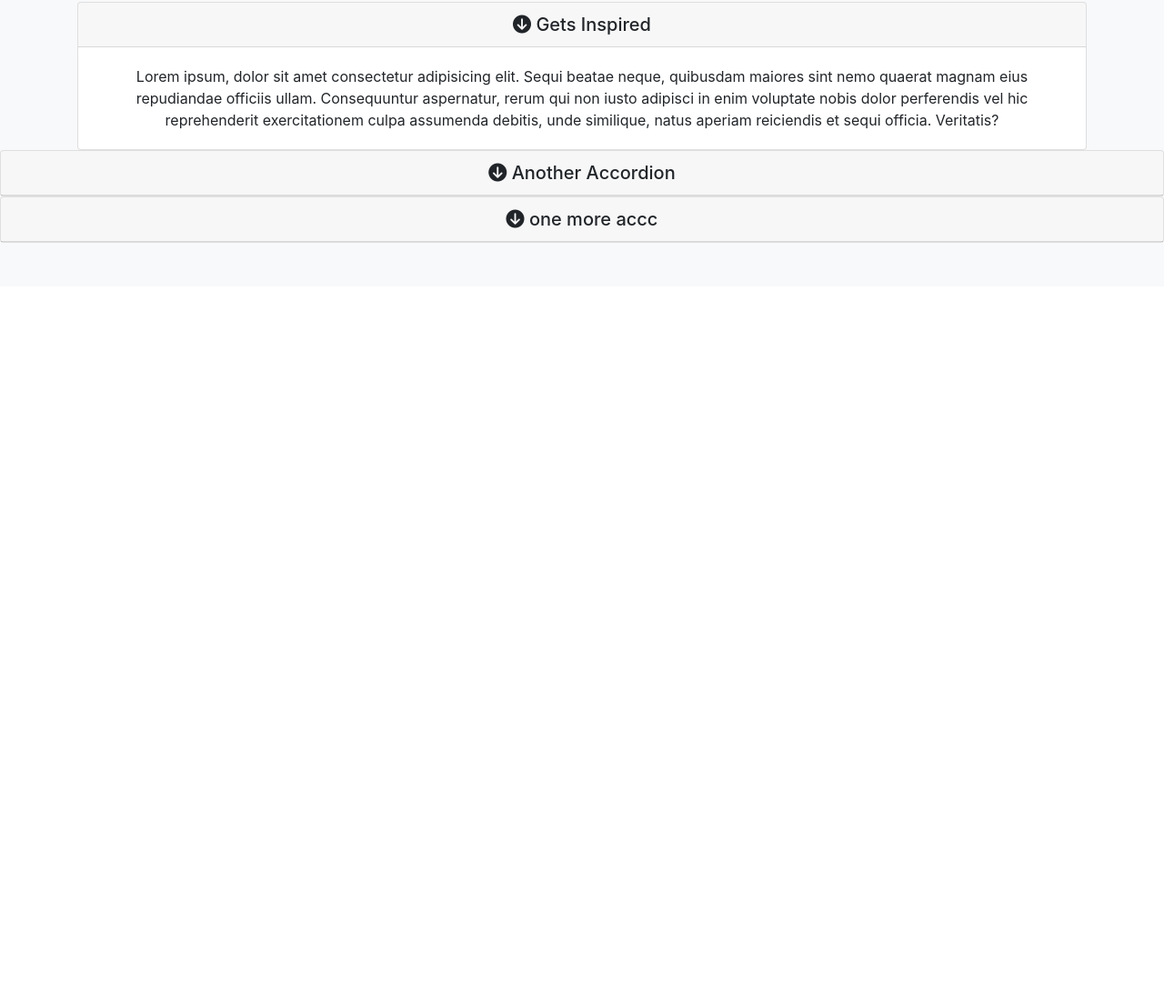
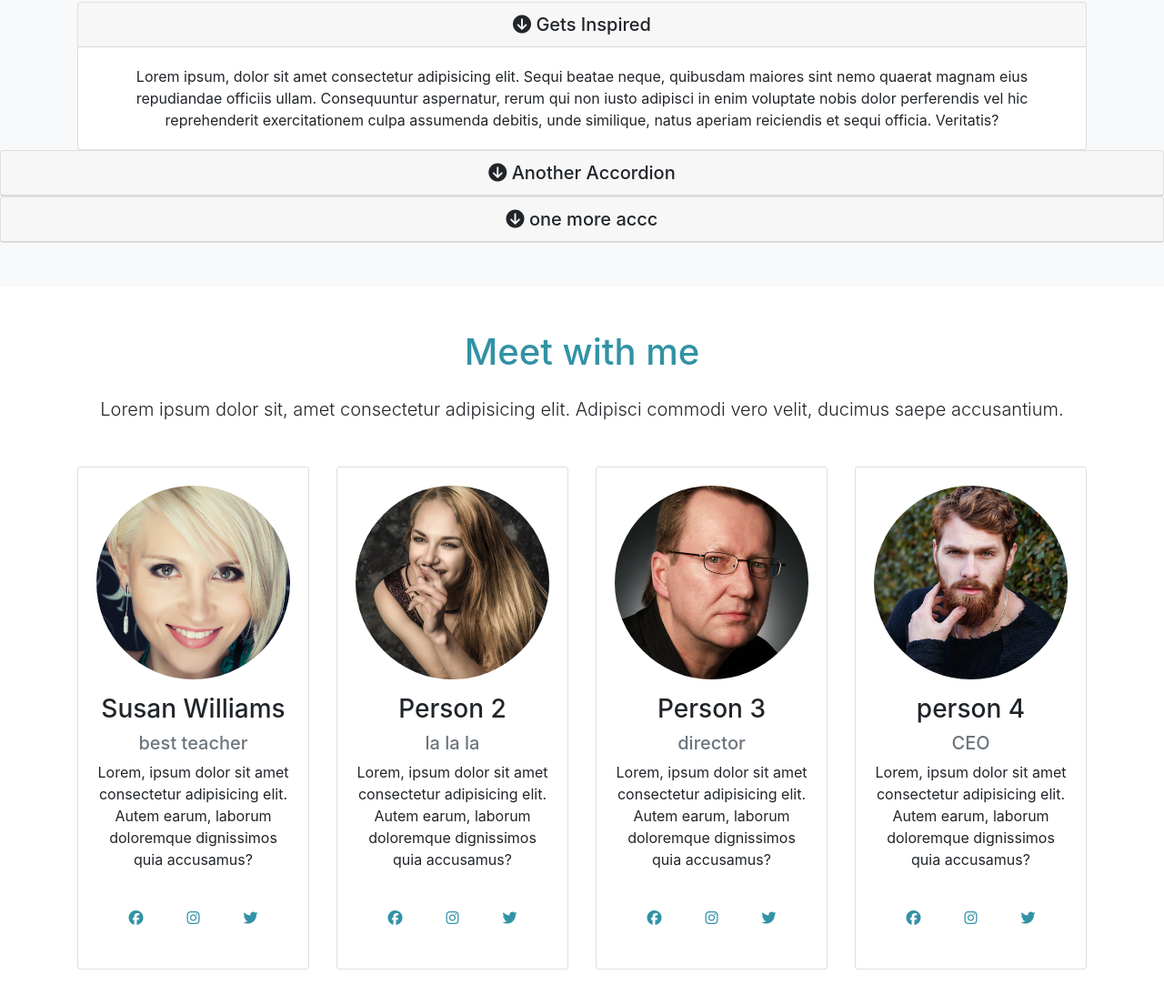
Before and after one commit to Vandrosov99/bsSassBookPres, a website: page src/index.html in a window 1280 px wide. Shown: the part 1392-2497 px from the top of the page at 91% size. Before the commit the page ends 1707 px from the top, so only its background shows below. Drawn offline with nearby package versions, Linux system fonts and the light colour scheme.

Commit message:
add about section

```diff
--- a/src/index.html
+++ b/src/index.html
@@ -261,6 +261,132 @@
 </div>
 </div>
     </section>
+
+    <!-- Section Authors -->
+    <section id="authors" class="my-5 text-center">
+      <div class="container">
+        <div class="row">
+          <div class="col">
+            <div class="info-header mb-5">
+              <h1 class="text-primary pb-3">
+                Meet with me
+              </h1>
+              <p class="lead">Lorem ipsum dolor sit, amet consectetur adipisicing elit. Adipisci commodi vero velit, ducimus saepe accusantium.</p>
+            </div>
+          </div>
+        </div>
+        <div class="row">
+          <div class="col-lg-3 col-md-6">
+            <div class="card">
+              <div class="card-body">
+                <img src="/img/person1.jpg" alt="" class="img-fluid rounded-circle w-100 mb-3">
+                <h3>Susan Williams</h3>
+                <h5 class="text-muted">best teacher</h5>
+                <p>Lorem, ipsum dolor sit amet consectetur adipisicing elit. Autem earum, laborum doloremque dignissimos quia accusamus?</p>
+                <div class="d-flex justify-content-center">
+                  <div class="p-4">
+                    <a href="#">
+                      <i class="fab fa-facebook"></i>
+                    </a>
+                  </div>
+                  <div class="p-4">
+                    <a href="#">
+                      <i class="fab fa-instagram"></i>
+                  </a>
+                  </div>
+                  <div class="p-4">
+                    <a href="#">
+                      <i class="fab fa-twitter"></i>
+                    </a>
+                  </div>
+                </div>
+              </div>
+            </div>
+          </div>
+          <div class="col-lg-3 col-md-6">
+            <div class="card">
+              <div class="card-body">
+                <img src="/img/person2.jpg" alt="" class="img-fluid rounded-circle w-100 mb-3">
+                <h3>Person 2</h3>
+                <h5 class="text-muted">la la la </h5>
+                <p>Lorem, ipsum dolor sit amet consectetur adipisicing elit. Autem earum, laborum doloremque dignissimos quia accusamus?</p>
+                <div class="d-flex justify-content-center">
+                  <div class="p-4">
+                    <a href="#">
+                      <i class="fab fa-facebook"></i>
+                    </a>
+                  </div>
+                  <div class="p-4">
+                    <a href="#">
+                      <i class="fab fa-instagram"></i>
+                  </a>
+                  </div>
+                  <div class="p-4">
+                    <a href="#">
+                      <i class="fab fa-twitter"></i>
+                    </a>
+                  </div>
+                </div>
+              </div>
+            </div>
+          </div>
+          <div class="col-lg-3 col-md-6">
+            <div class="card">
+              <div class="card-body">
+                <img src="/img/person3.jpg" alt="" class="img-fluid rounded-circle w-100 mb-3">
+                <h3>Person 3</h3>
+                <h5 class="text-muted">director</h5>
+                <p>Lorem, ipsum dolor sit amet consectetur adipisicing elit. Autem earum, laborum doloremque dignissimos quia accusamus?</p>
+                <div class="d-flex justify-content-center">
+                  <div class="p-4">
+                    <a href="#">
+                      <i class="fab fa-facebook"></i>
+                    </a>
+                  </div>
+                  <div class="p-4">
+                    <a href="#">
+                      <i class="fab fa-instagram"></i>
+                  </a>
+                  </div>
+                  <div class="p-4">
+                    <a href="#">
+                      <i class="fab fa-twitter"></i>
+                    </a>
+                  </div>
+                </div>
+              </div>
+            </div>
+          </div>
+          <div class="col-lg-3 col-md-6">
+            <div class="card">
+              <div class="card-body">
+                <img src="/img/person4.jpg" alt="" class="img-fluid rounded-circle w-100 mb-3">
+                <h3>person 4</h3>
+                <h5 class="text-muted">CEO</h5>
+                <p>Lorem, ipsum dolor sit amet consectetur adipisicing elit. Autem earum, laborum doloremque dignissimos quia accusamus?</p>
+                <div class="d-flex justify-content-center">
+                  <div class="p-4">
+                    <a href="#">
+                      <i class="fab fa-facebook"></i>
+                    </a>
+                  </div>
+                  <div class="p-4">
+                    <a href="#">
+                      <i class="fab fa-instagram"></i>
+                  </a>
+                  </div>
+                  <div class="p-4">
+                    <a href="#">
+                      <i class="fab fa-twitter"></i>
+                    </a>
+                  </div>
+                </div>
+              </div>
+            </div>
+          </div>
+        </div>
+      </div>
+    </section>
     <!-- Jquery minifed version -->
     <script
       src="https://code.jquery.com/jquery-3.4.1.min.js"
--- a/src/scss/style.scss
+++ b/src/scss/style.scss
@@ -42,6 +42,35 @@ body {
   }
 }
 
+// autors
+
+#authors {
+  .row > div {
+    display: flex;
+  }
+  .card {
+    align-items: stretch;
+    .card-body {
+      display: flex;
+      flex-direction: column;
+      align-items: center;
+      h3 {
+        flex: 1;
+        padding: 0.5em 0;
+      }
+      img {
+        margin-top: -50px;
+      }
+    }
+    &:hover {
+      background: $primary;
+      color: #fff;
+    }
+    .fab {
+      color: #fff;
+    }
+  }
+}
 // mobile
 
 @media (max-width: 768px) {
```
